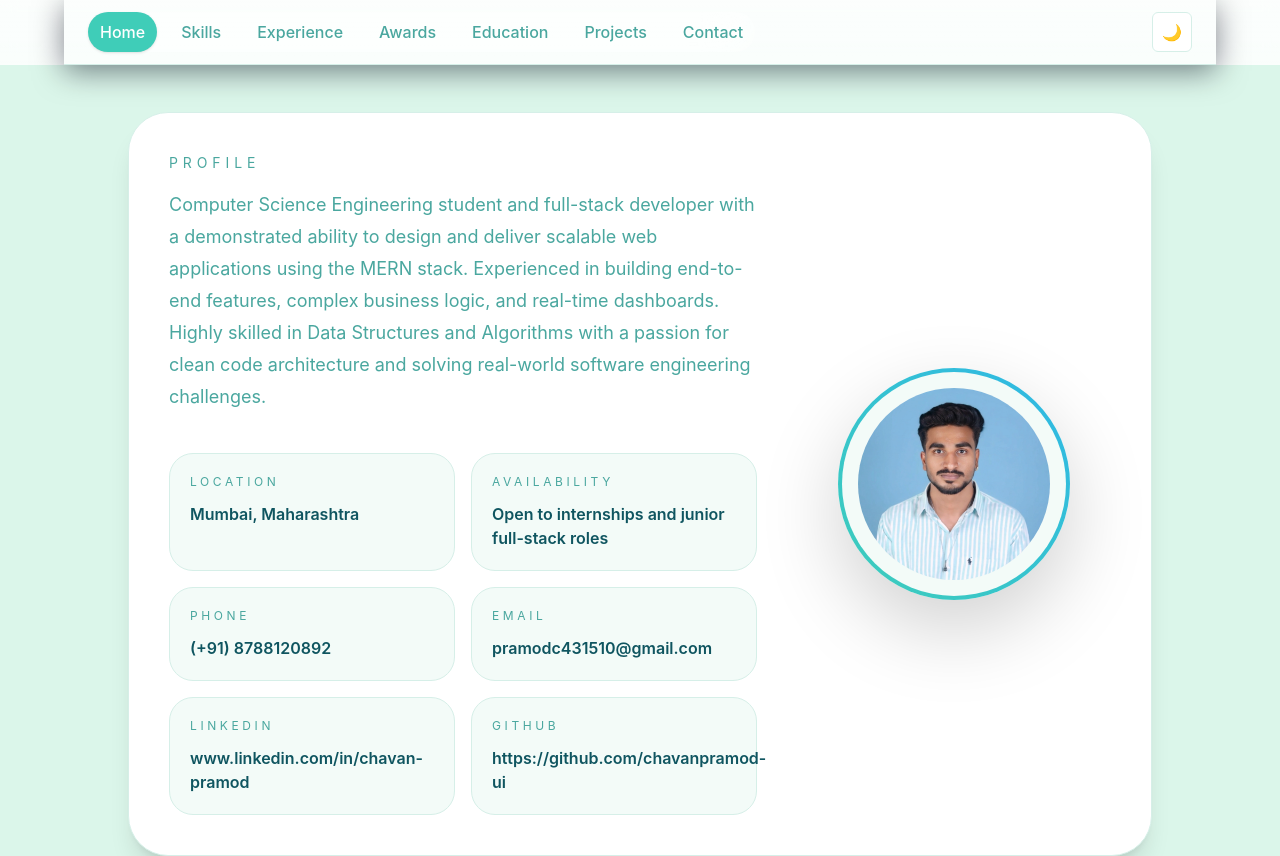
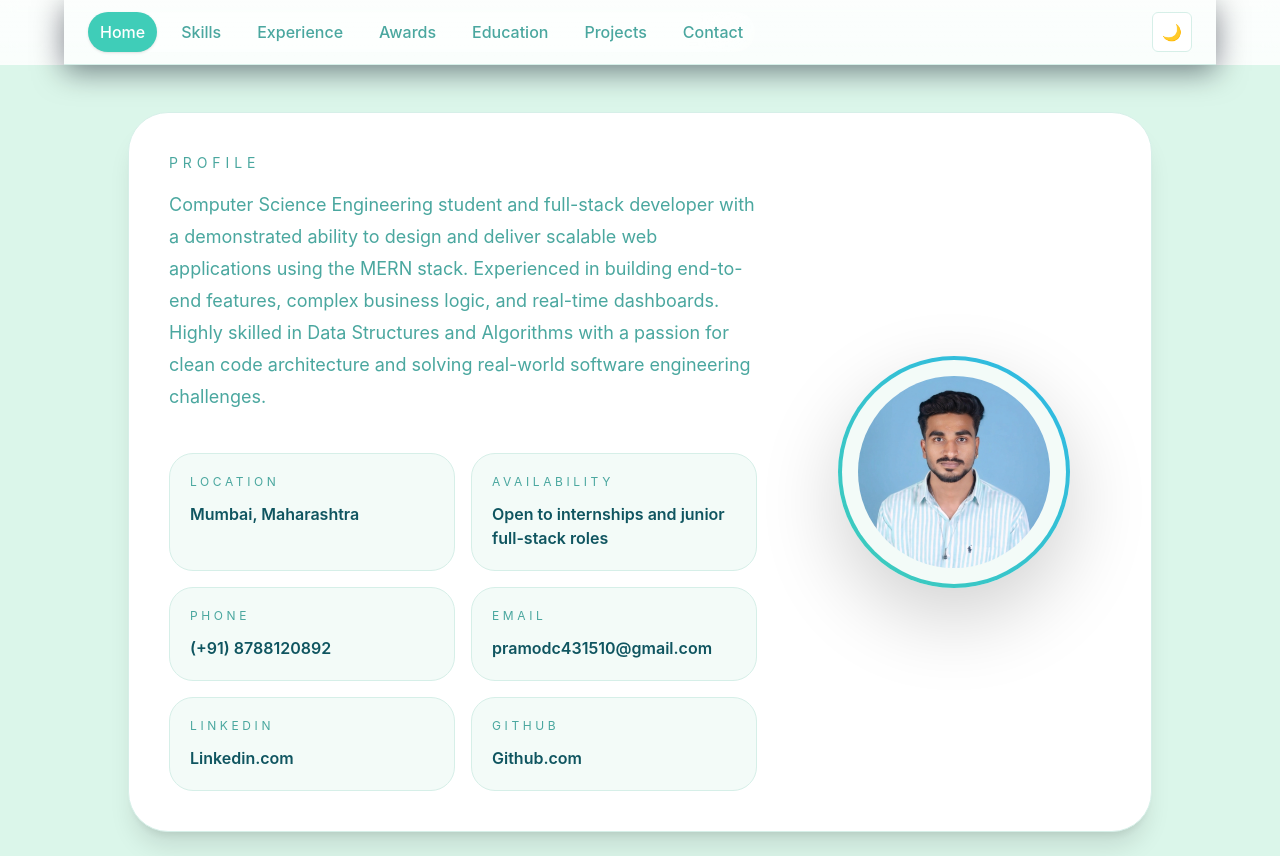
Before and after one commit to chavanpramod-ui/portfolio_frontend, a React (Vite) app: page / in a window 1280 px wide. Shown: the top 856 px of the page. Built offline with nearby package versions, Linux system fonts and the light colour scheme.

Commit message:
commit changes

```diff
--- a/src/components/Hero.jsx
+++ b/src/components/Hero.jsx
@@ -41,7 +41,7 @@ software engineering challenges.
                   rel="noreferrer noopener"
                   className="mt-3 block font-semibold text-[var(--text)] hover:text-[var(--accent)] transition-colors"
                 >
-                  www.linkedin.com/in/chavan-pramod
+                  Linkedin.com
                 </a>
               </div>
               <div className="rounded-3xl bg-[var(--surface-2)] p-5 border border-[var(--border)] transition-all duration-300 hover:-translate-y-1 hover:shadow-[0_20px_50px_rgba(0,0,0,0.08)]">
@@ -52,7 +52,7 @@ software engineering challenges.
                   rel="noreferrer noopener"
                   className="mt-3 block font-semibold text-[var(--text)] hover:text-[var(--accent)] transition-colors"
                 >
-                  https://github.com/chavanpramod-ui
+                  Github.com
                 </a>
               </div>
             </div>
```
